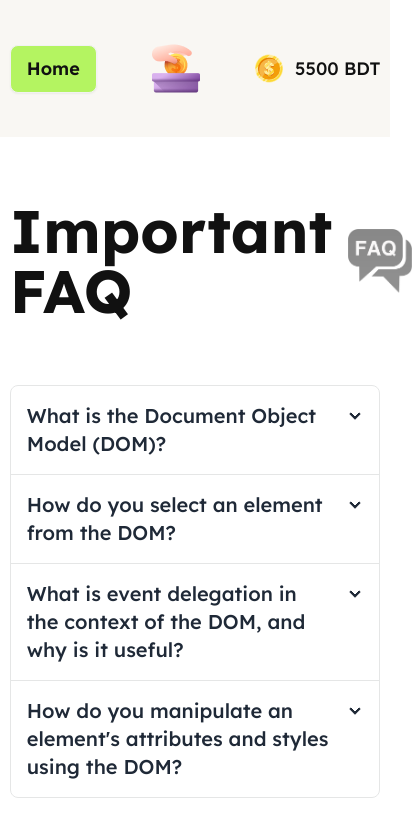
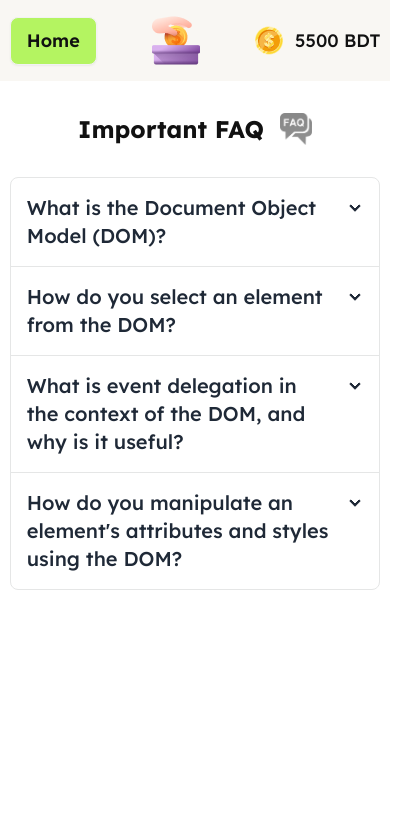
Before and after one commit to rafirabby13/ph-assignment-05, a plain HTML site: page faq.html in a window 390 px wide. Shown: the whole page, 412 px wide, since content can reach past the window. Drawn offline with nearby package versions, Linux system fonts and the light colour scheme.

Commit message:
worked on responsiveness for mobile device

```diff
--- a/faq.html
+++ b/faq.html
@@ -24,7 +24,7 @@
         <header class="sticky top-0 ">
             <div class="bg-[#F9F7F3] backdrop-filter ">
                 <nav
-                    class="max-w-[95%] lg:max-w-[80%] mx-auto flex items-center justify-between py-11 ">
+                    class="max-w-[95%] lg:max-w-[80%] mx-auto flex items-center justify-between py-4 lg:py-11 ">
                     <button id="home"
                         class="btn bg-[#B4F461] text-[#111111] font-semibold text-lg" >Home</button>
                     <div class="flex items-center gap-4">
@@ -46,9 +46,9 @@
 
         </header>
         <main class="max-w-[95%] lg:max-w-[80%] mx-auto">
-            <div class="flex items-center gap-4 py-16">
-                <h1 class="font-bold text-[#111111] text-6xl">Important FAQ</h1>
-                <img class="w-16" src="./assets/faq.png" alt="">
+            <div class="flex items-center justify-center lg:justify-start gap-4 py-8 lg:py-16">
+                <h1 class="font-bold text-[#111111] text-2xl lg:text-6xl">Important FAQ</h1>
+                <img class=" w-8 lg:w-16" src="./assets/faq.png" alt="">
             </div>
             <div class="join join-vertical w-full">
                 <div
```
Also changed, not shown: index.html (+2 -2 lines).
